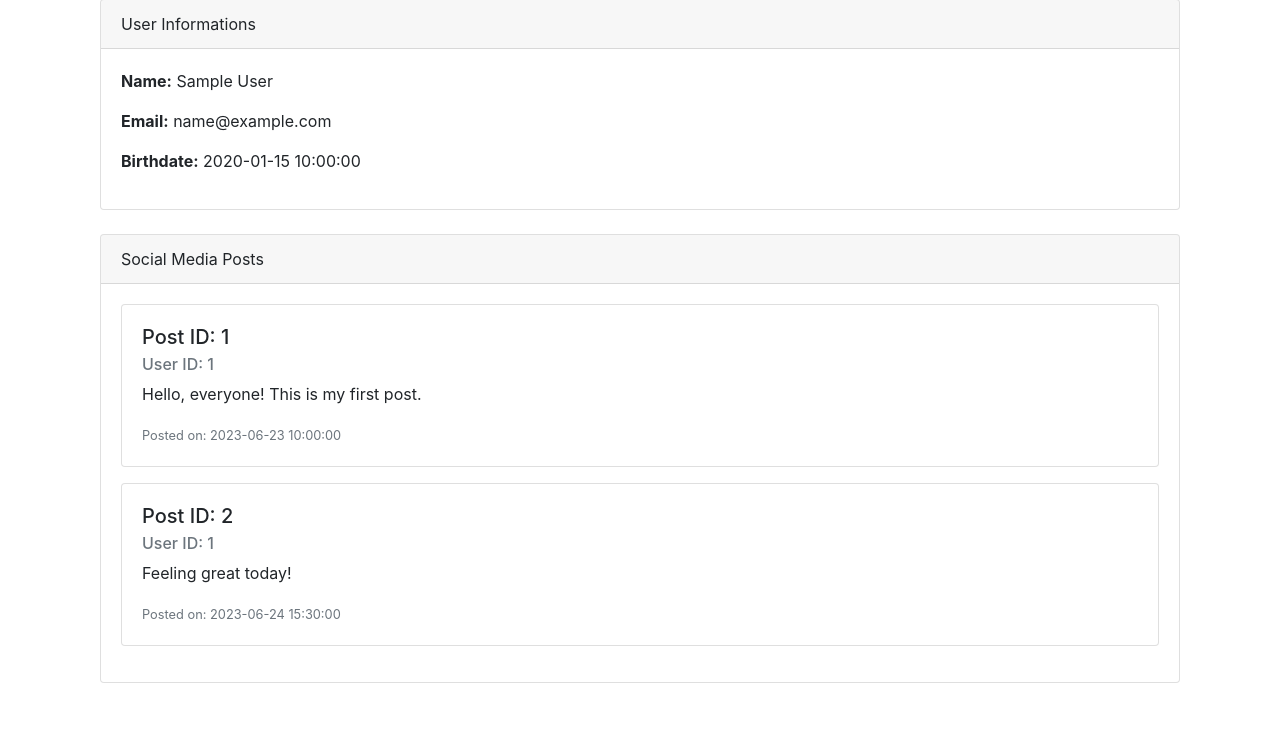
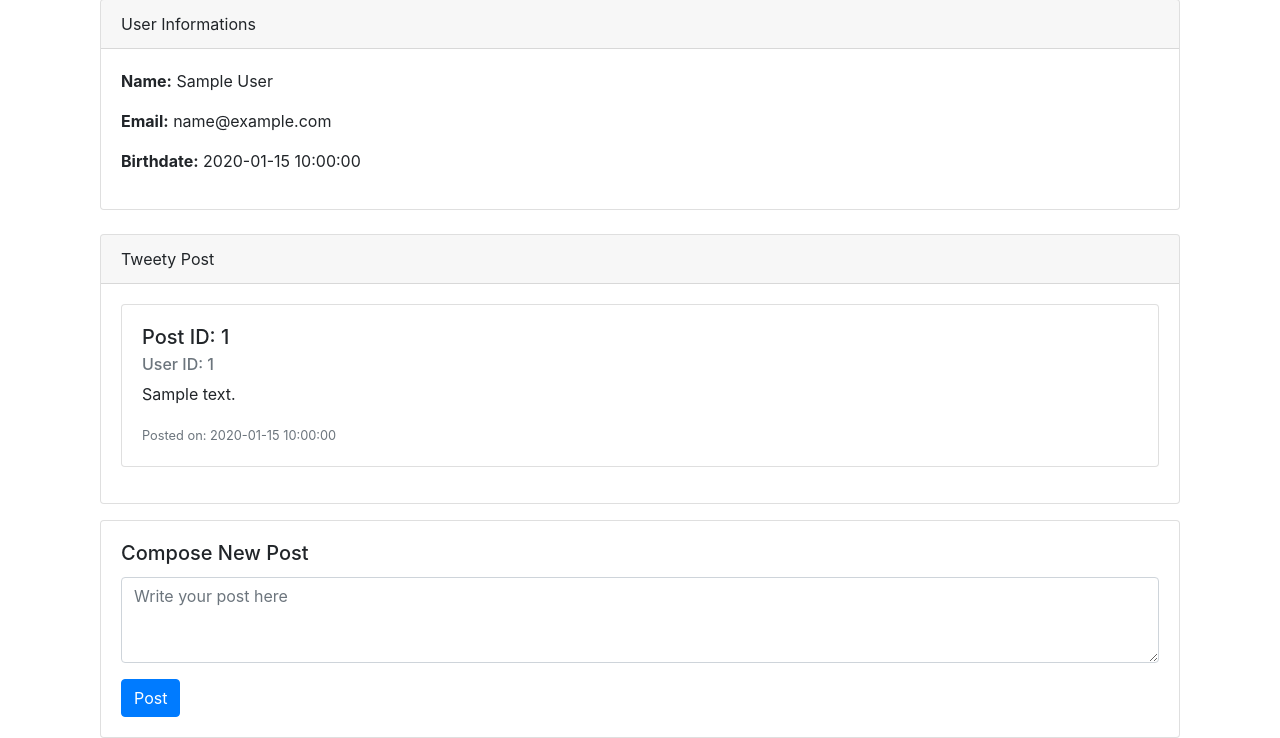
Before and after one commit to joelobros23/activity, a PHP site: page / in a window 1280 px wide. Shown: the part 105-843 px from the top of the page. Before the commit the page ends 788 px from the top, so only its background shows below. Run offline with PHP 8.4, Linux system fonts and the light colour scheme; the visitor is signed in with stand-in values (Sample User, id 1); tables that the repository leaves empty or names only in its code hold one stand-in row (values such as "Sample post"); some libraries are stand-ins or nearby versions.

Commit message:
creating tweet system

```diff
--- a/frontend/index.php
+++ b/frontend/index.php
@@ -57,38 +57,50 @@ $stmt->close();
 
 <div class="card">
   <div class="card-header">
-        Social Media Posts
+    Tweety Post
   </div>
   <div class="card-body">
     <?php
+    // Retrieve posts from the database
+    $sql = "SELECT * FROM tweets";
+    $result = $conn->query($sql);
 
-        $socialMediaPosts = array(
-          array(
-            'post_id' => 1,
-            'user_id' => 1,
-            'content' => 'Hello, everyone! This is my first post.',
-            'timestamp' => '2023-06-23 10:00:00'
-          ),
-          array(
-            'post_id' => 2,
-            'user_id' => 1,
-            'content' => 'Feeling great today!',
-            'timestamp' => '2023-06-24 15:30:00'
-          )
-        );
+    if ($result->num_rows > 0) {
+      while ($row = $result->fetch_assoc()) {
+        $post_id = $row['id'];
+        $user_id = $row['user_id'];
+        $content = $row['content'];
+        $timestamp = $row['created_at'];
     ?>
-
-        <?php foreach ($socialMediaPosts as $post): ?>
         <div class="card mb-3">
           <div class="card-body">
-              <h5 class="card-title">Post ID: <?php echo $post['post_id']; ?></h5>
-              <h6 class="card-subtitle mb-2 text-muted">User ID: <?php echo $post['user_id']; ?></h6>
-              <p class="card-text"><?php echo $post['content']; ?></p>
-              <p class="card-text"><small class="text-muted">Posted on: <?php echo $post['timestamp']; ?></small></p>
+            <h5 class="card-title">Post ID: <?php echo $post_id; ?></h5>
+            <h6 class="card-subtitle mb-2 text-muted">User ID: <?php echo $user_id; ?></h6>
+            <p class="card-text"><?php echo $content; ?></p>
+            <p class="card-text"><small class="text-muted">Posted on: <?php echo $timestamp; ?></small></p>
           </div>
         </div>
-        <?php endforeach; ?>
+    <?php
+      }
+    } else {
+      echo "No posts found.";
+    }
+    ?>
   </div>
+</div>
+
+<div class="card mt-3">
+  <div class="card-body">
+    <h5 class="card-title">Compose New Post</h5>
+    <form action="../api/createtweet.php" method="POST">
+      <div class="form-group">
+        <textarea class="form-control" name="content" rows="3" placeholder="Write your post here"></textarea>
+      </div>
+      <button type="submit" class="btn btn-primary">Post</button>
+    </form>
+  </div>
+</div>
+
   </div>
 </div>
 
```
Also changed, not shown: api/createtweet.php (+49 -0 lines). Lines whose indentation alone changed are shown as unchanged.
